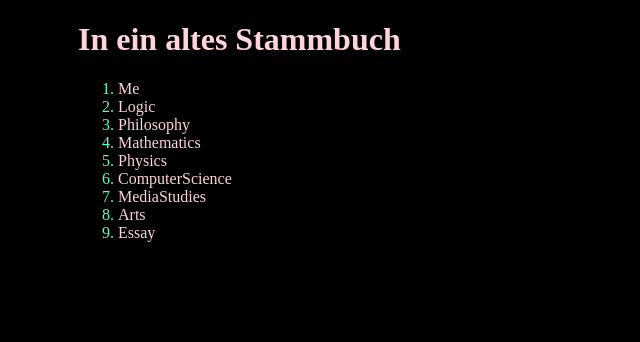
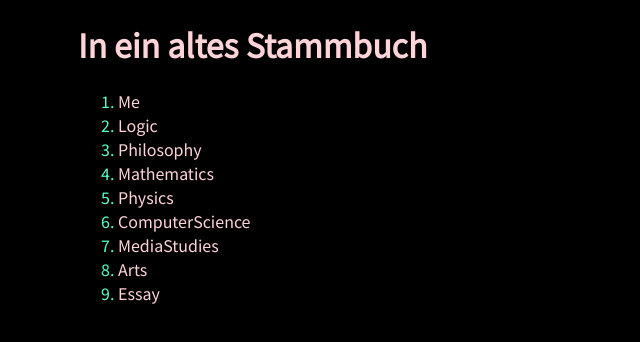
Before and after one commit to SUNBEAMktw/ParaeKim, a plain HTML site: page index.html in a window 1280 px wide. Shown: the whole page, without its empty margins (0-640 px from the left). Drawn offline with Linux system fonts and the light colour scheme.

Commit message:
Update style.css

```diff
--- a/style.css
+++ b/style.css
@@ -4,7 +4,7 @@
 body{
   background-color: black;
   color: rgb(88, 255, 205);
-  font-family: 'Noto Serif KR', serif;
+  font-family: 'Noto Sans KR', sans-serif;
   padding-left:70px;
   padding-right:70px;
 }
```
